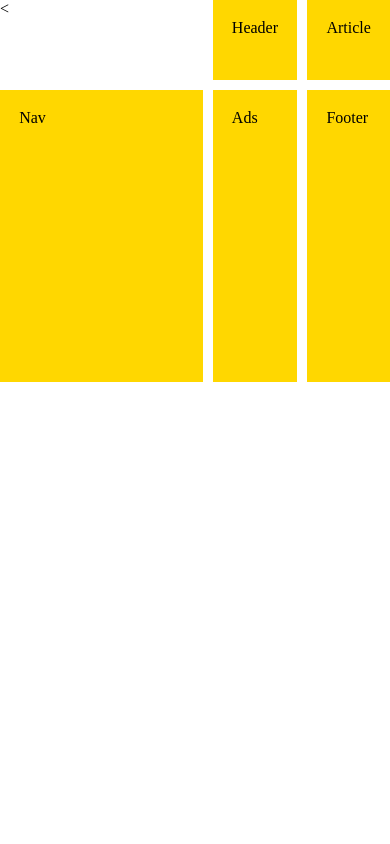
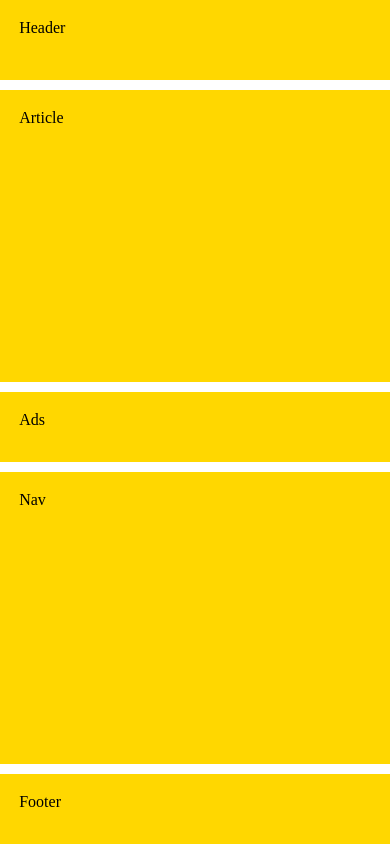
Before and after one commit to ozodaisakova/css-work, a plain HTML site: page third.html in a window 390 px wide. Drawn offline with Linux system fonts and the light colour scheme.

Commit message:
third example

```diff
--- a/third.html
+++ b/third.html
@@ -3,7 +3,7 @@
   <head>
     <meta charset="utf-8">
     <title>Third example</title>
-    <<meta viewports content="">
+    <meta name="viewport" content="width=device-width, initial-scale=1">
     <style>
       body {
 display: grid;
@@ -22,11 +22,11 @@ margin: 0;
 @media all and (max-width: 575px) {
 body {
 grid-template-areas:
-“header”
-“article”
-“ads”
-“nav”
-“footer”;
+"header"
+"article"
+"ads"
+"nav"
+"footer";
 grid-template-rows: 80px 1fr 70px 1fr 70px;
 grid-template-columns: 1fr;
 }
@@ -54,10 +54,10 @@ grid-area: ads;
     </style>
   </head>
   <body>
-    <header id=”pageHeader”>Header</header>
-  <article id=”mainArticle”>Article</article>
-  <nav id=”mainNav”>Nav</nav>
-  <div id=”siteAds”>Ads</div>
-  <footer id=”pageFooter”>Footer</footer>
+  <header id="pageHeader">Header</header>
+  <article id="mainArticle">Article</article>
+  <nav id="mainNav">Nav</nav>
+  <div id="siteAds">Ads</div>
+  <footer id="pageFooter">Footer</footer>
   </body>
 </html>
```
